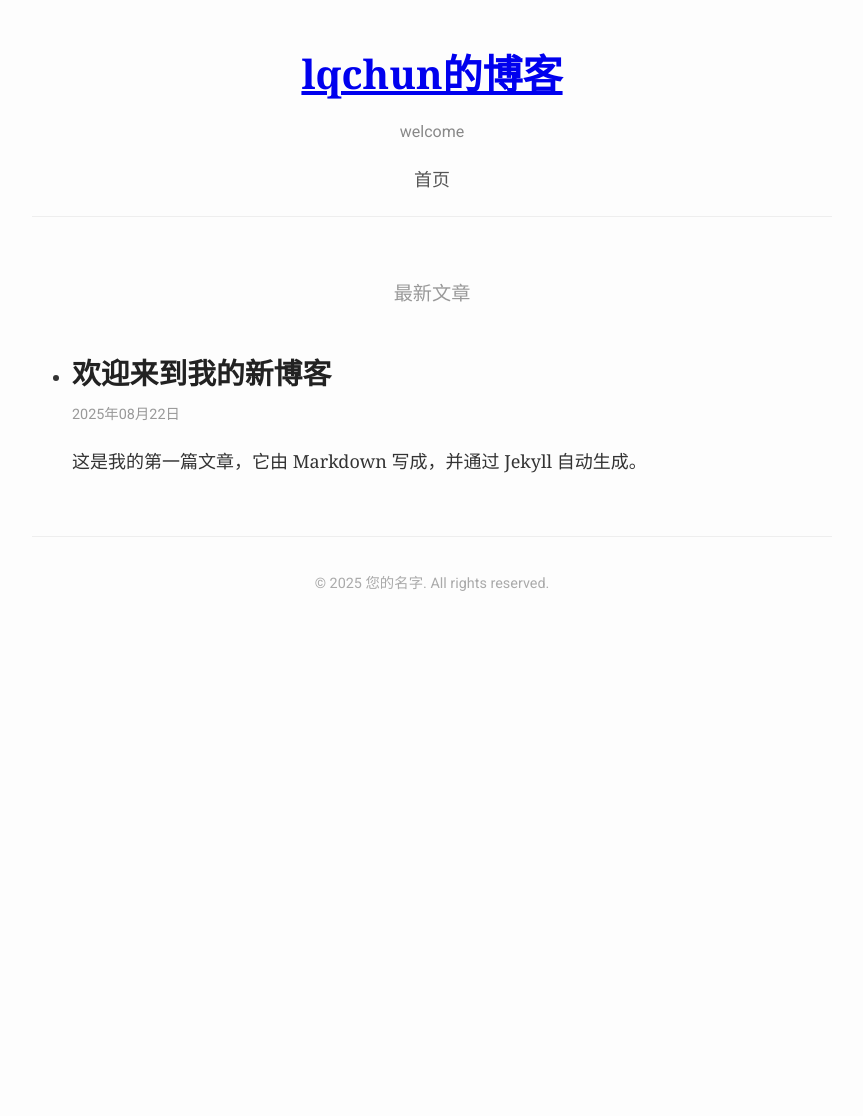
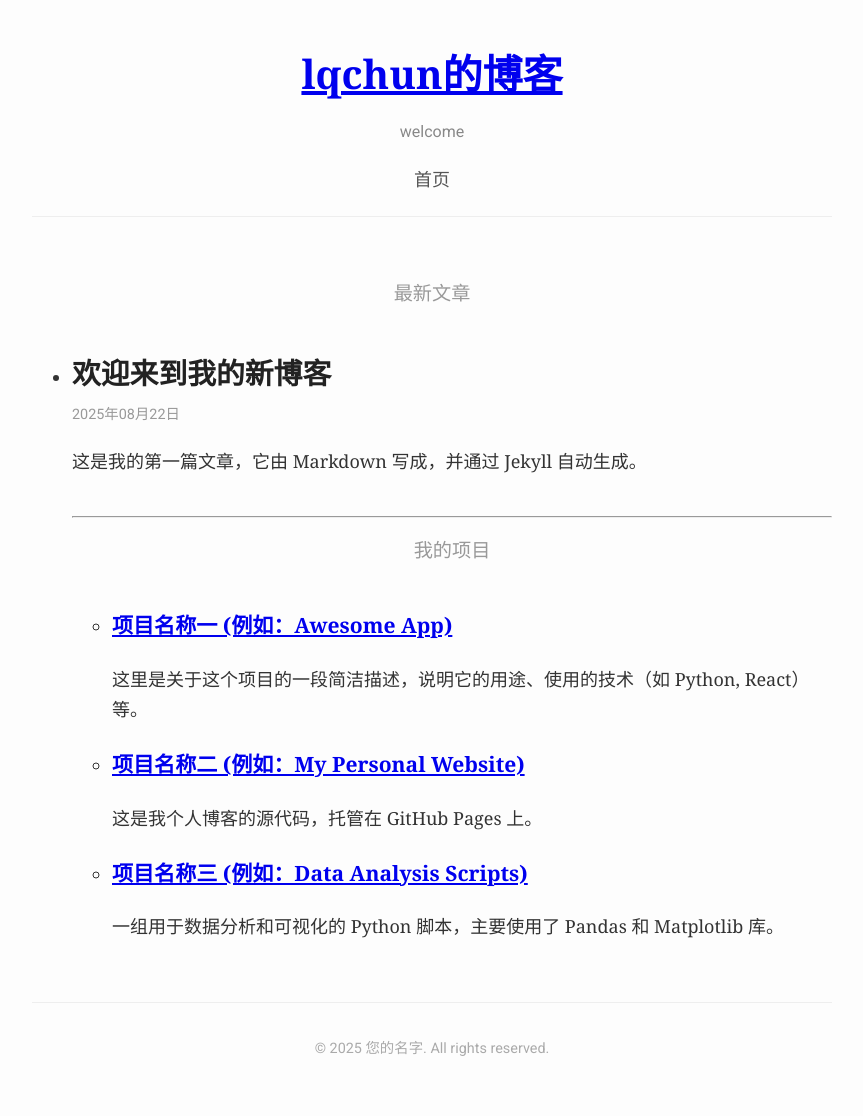
Before and after one commit to Lqchun-28/Lqchun-28.github.io, a Jekyll site: the page built from index.html, in a window 1280 px wide. Shown: the whole page, without its empty margins (208-1071 px from the left). Built offline with Jekyll 4.4.1, drawn with Linux system fonts in a browser that asks for light colours; before the commit the page ends 900 px from its top, so only the background shows below that.

Commit message:
Update index.html

```diff
--- a/index.html
+++ b/index.html
@@ -20,6 +20,37 @@ layout: default
         </article>
       </li>
     {% endfor %}
+    <hr class="section-divider">
+<h2 class="section-title">我的项目</h2>
+
+<ul class="project-list">
+  <li class="project-item">
+    <h3 class="project-title">
+      <a href="https://github.com/your-username/your-repo-name-1" target="_blank">项目名称一 (例如：Awesome App)</a>
+    </h3>
+    <p class="project-description">
+      这里是关于这个项目的一段简洁描述，说明它的用途、使用的技术（如 Python, React）等。
+    </p>
+  </li>
+
+  <li class="project-item">
+    <h3 class="project-title">
+      <a href="https://github.com/your-username/your-repo-name-2" target="_blank">项目名称二 (例如：My Personal Website)</a>
+    </h3>
+    <p class="project-description">
+      这是我个人博客的源代码，托管在 GitHub Pages 上。
+    </p>
+  </li>
+
+  <li class="project-item">
+    <h3 class="project-title">
+      <a href="https://github.com/your-username/your-repo-name-3" target="_blank">项目名称三 (例如：Data Analysis Scripts)</a>
+    </h3>
+    <p class="project-description">
+      一组用于数据分析和可视化的 Python 脚本，主要使用了 Pandas 和 Matplotlib 库。
+    </p>
+  </li>
+</ul>
   </ul>
 
 </div>
```
